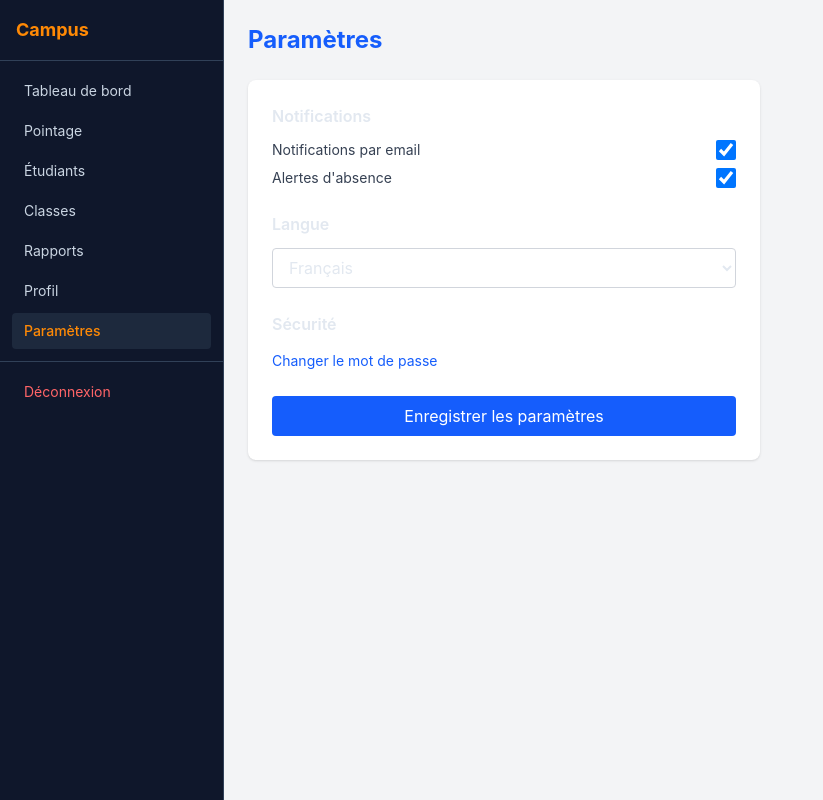
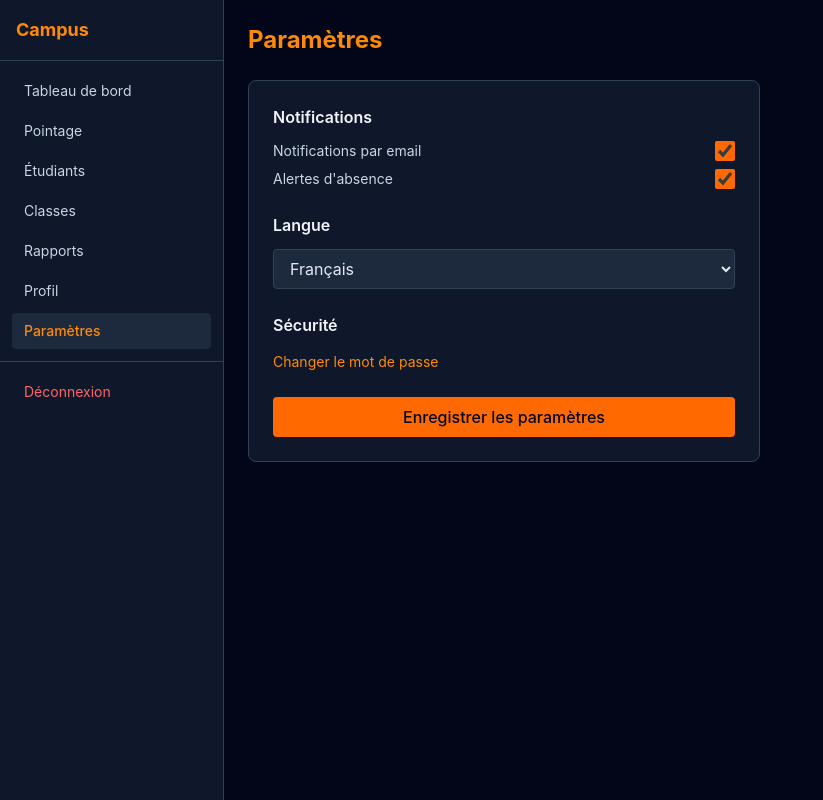
Before and after one commit to mg7984992-byte/pointage-presence-campus, a React (Vite) app: page /parametres in a window 1280 px wide. Shown: the whole page, without its empty margins (0-823 px from the left). Built offline with nearby package versions, Linux system fonts and the light colour scheme.

Commit message:
Conversion Parametres au thème sombre - toutes pages internes converties

```diff
--- a/src/pages/ParametresPage.tsx
+++ b/src/pages/ParametresPage.tsx
@@ -1,37 +1,37 @@
 function ParametresPage() {
   return (
-    <div className="min-h-screen bg-gray-100 p-6">
-      <h1 className="text-2xl font-bold text-blue-600 mb-6">Paramètres</h1>
+    <div className="min-h-screen bg-slate-950 p-6">
+      <h1 className="text-2xl font-bold text-orange-400 mb-6">Paramètres</h1>
 
-      <div className="bg-white rounded-lg shadow p-6 max-w-lg space-y-6">
+      <div className="bg-slate-900 border border-slate-700 rounded-lg p-6 max-w-lg space-y-6">
         <div>
-          <h2 className="font-semibold mb-3">Notifications</h2>
+          <h2 className="font-semibold mb-3 text-slate-100">Notifications</h2>
           <label className="flex items-center justify-between mb-2">
-            <span className="text-sm text-gray-700">Notifications par email</span>
-            <input type="checkbox" defaultChecked className="w-5 h-5" />
+            <span className="text-sm text-slate-300">Notifications par email</span>
+            <input type="checkbox" defaultChecked className="w-5 h-5 accent-orange-500" />
           </label>
           <label className="flex items-center justify-between">
-            <span className="text-sm text-gray-700">Alertes d'absence</span>
-            <input type="checkbox" defaultChecked className="w-5 h-5" />
+            <span className="text-sm text-slate-300">Alertes d'absence</span>
+            <input type="checkbox" defaultChecked className="w-5 h-5 accent-orange-500" />
           </label>
         </div>
 
         <div>
-          <h2 className="font-semibold mb-3">Langue</h2>
-          <select className="w-full border border-gray-300 rounded px-3 py-2">
+          <h2 className="font-semibold mb-3 text-slate-100">Langue</h2>
+          <select className="w-full bg-slate-800 border border-slate-700 text-slate-200 rounded px-3 py-2">
             <option>Français</option>
             <option>English</option>
           </select>
         </div>
 
         <div>
-          <h2 className="font-semibold mb-3">Sécurité</h2>
-          <button className="text-blue-600 hover:underline text-sm">
+          <h2 className="font-semibold mb-3 text-slate-100">Sécurité</h2>
+          <button className="text-orange-400 hover:underline text-sm">
             Changer le mot de passe
           </button>
         </div>
 
-        <button className="w-full bg-blue-600 text-white py-2 rounded hover:bg-blue-700">
+        <button className="w-full bg-orange-500 text-slate-950 font-medium py-2 rounded hover:bg-orange-400">
           Enregistrer les paramètres
         </button>
       </div>
```
